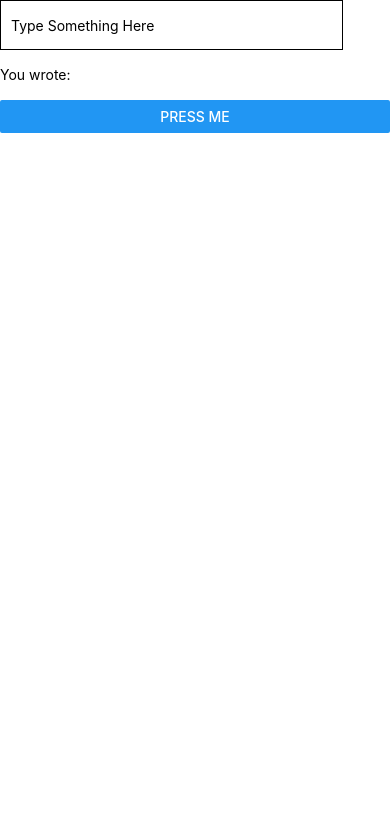
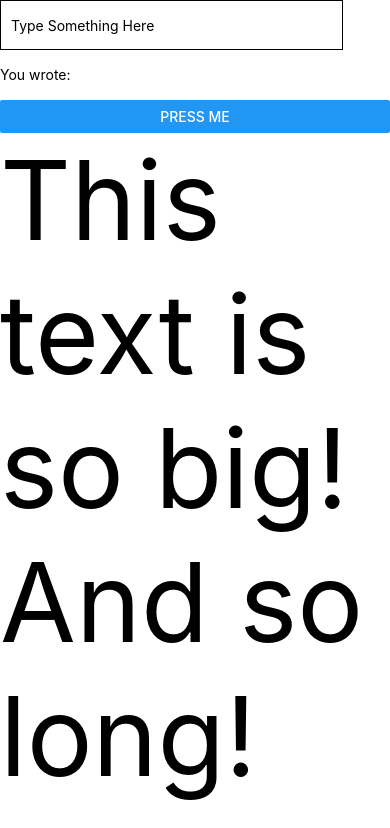
Before and after one commit to BhavaniPenugonda/hello-world, a React Native app: screen / in a window 390 px wide. Shown: the top 828 px of the page. Built offline with nearby package versions, Linux system fonts and the light colour scheme.

Commit message:
scroll is added with text

```diff
--- a/App.js
+++ b/App.js
@@ -1,5 +1,5 @@
 
-import { StyleSheet, TextInput, View ,Text,Alert,Button} from 'react-native';
+import { StyleSheet, TextInput, View ,Text,Alert,Button,ScrollView} from 'react-native';
 import { useState } from 'react';
 
 
@@ -10,8 +10,8 @@ const App=()=> {
     Alert.alert(text);
   }
 
-  return (
-    <View ><TextInput
+return (
+<View ><TextInput
     style={styles.textInput}
     value={text}
     onChangeText={setText}
@@ -23,8 +23,11 @@ const App=()=> {
     alertMyText();
   }}
   title="Press Me"
-/>
-    </View>
+  />
+  <ScrollView>
+     <Text style={{fontSize:110}}>This text is so big! And so long! You have to scroll!</Text>
+  </ScrollView>
+</View>
 
   );
 }
```
